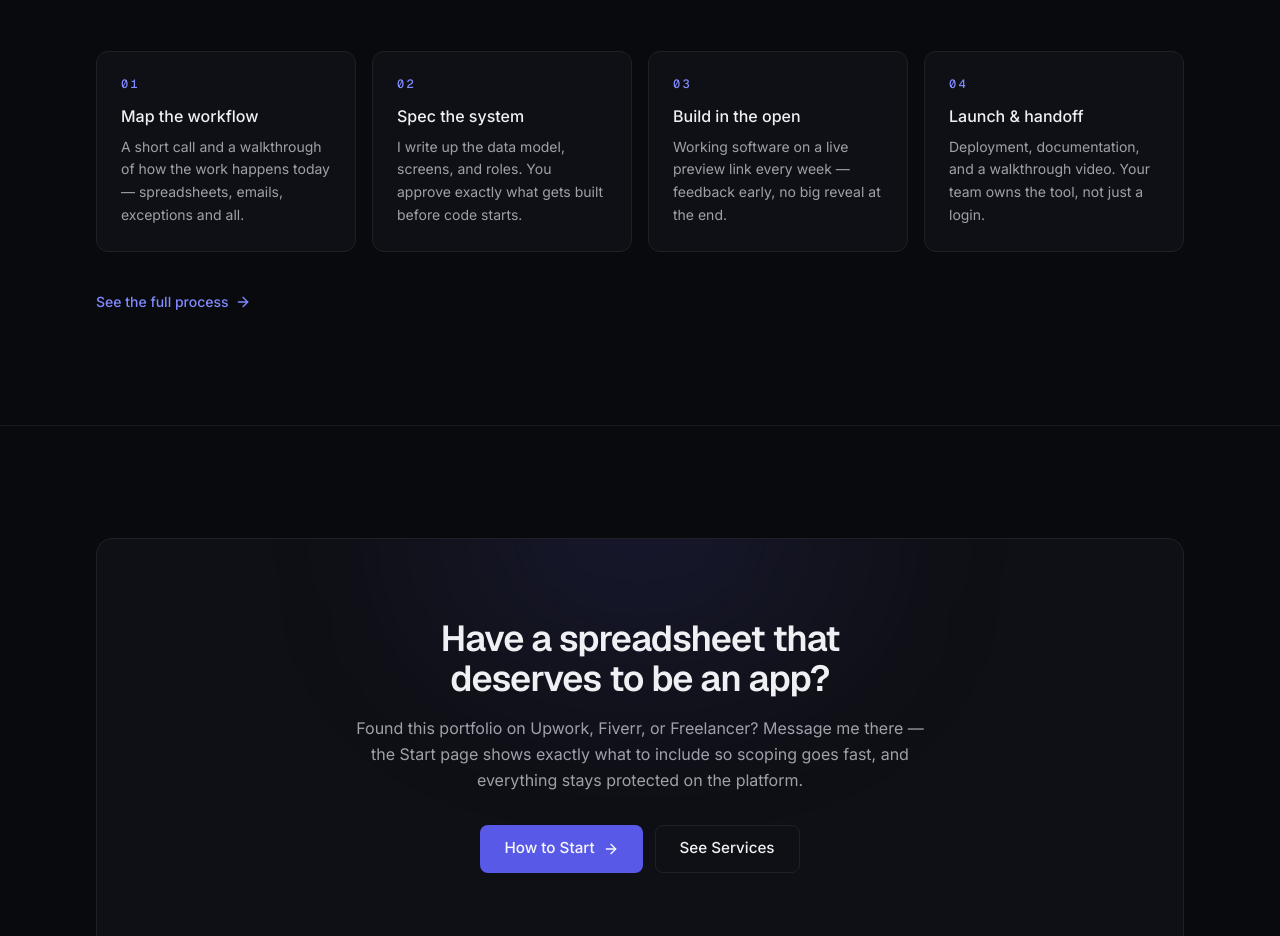
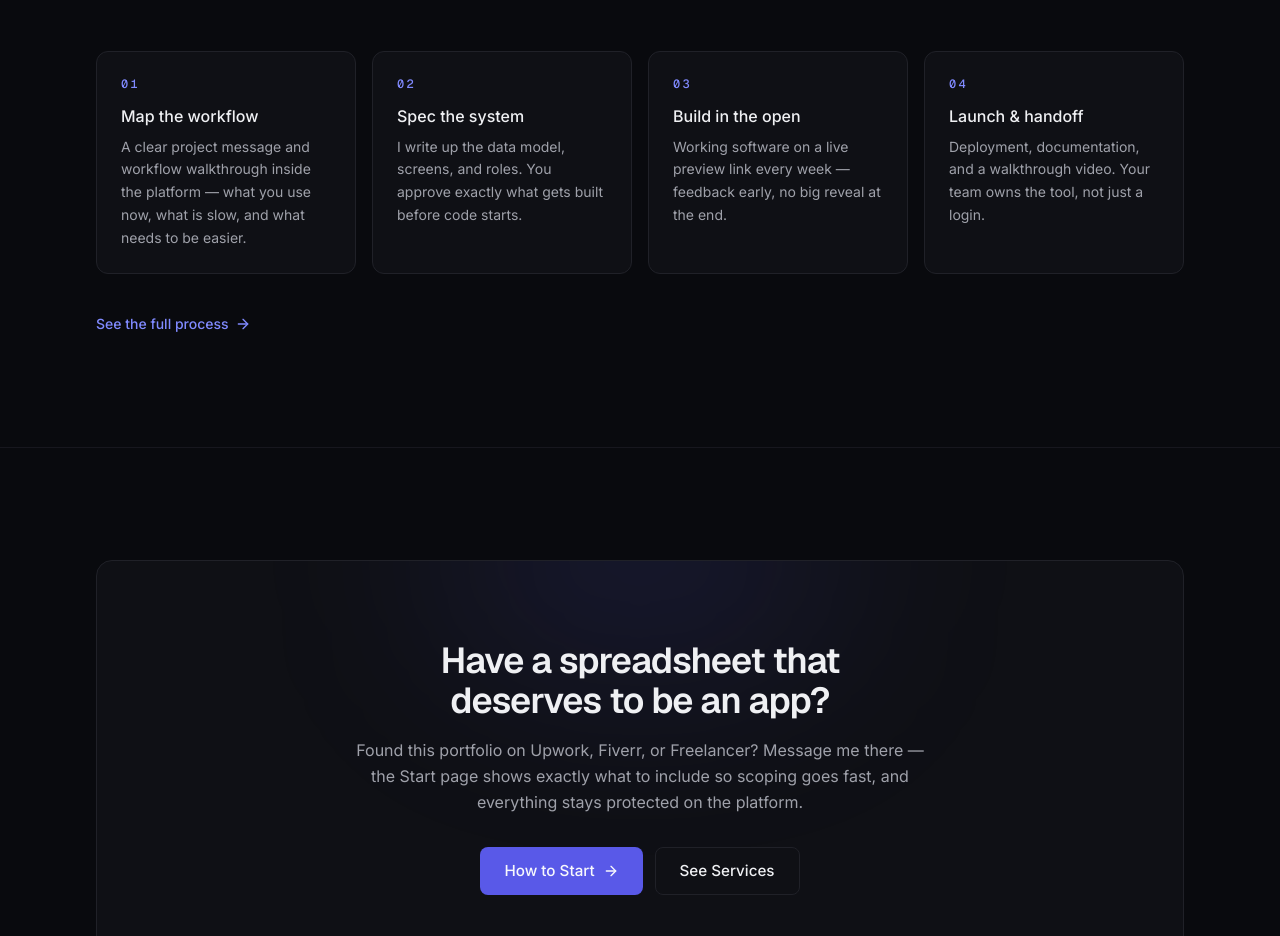
Before and after one commit to aboychandradas/aboy-portfolio, a Next.js app: page / in a window 1280 px wide. Shown: the part 6143-7079 px from the top of the page. Built offline with nearby package versions, Linux system fonts and the light colour scheme.

Commit message:
Refine marketplace-safe process wording

```diff
--- a/src/components/home/process-preview.tsx
+++ b/src/components/home/process-preview.tsx
@@ -8,7 +8,7 @@ const steps = [
     number: "01",
     title: "Map the workflow",
     description:
-      "A short call and a walkthrough of how the work happens today — spreadsheets, emails, exceptions and all.",
+      "A clear project message and workflow walkthrough inside the platform — what you use now, what is slow, and what needs to be easier.",
   },
   {
     number: "02",
```
